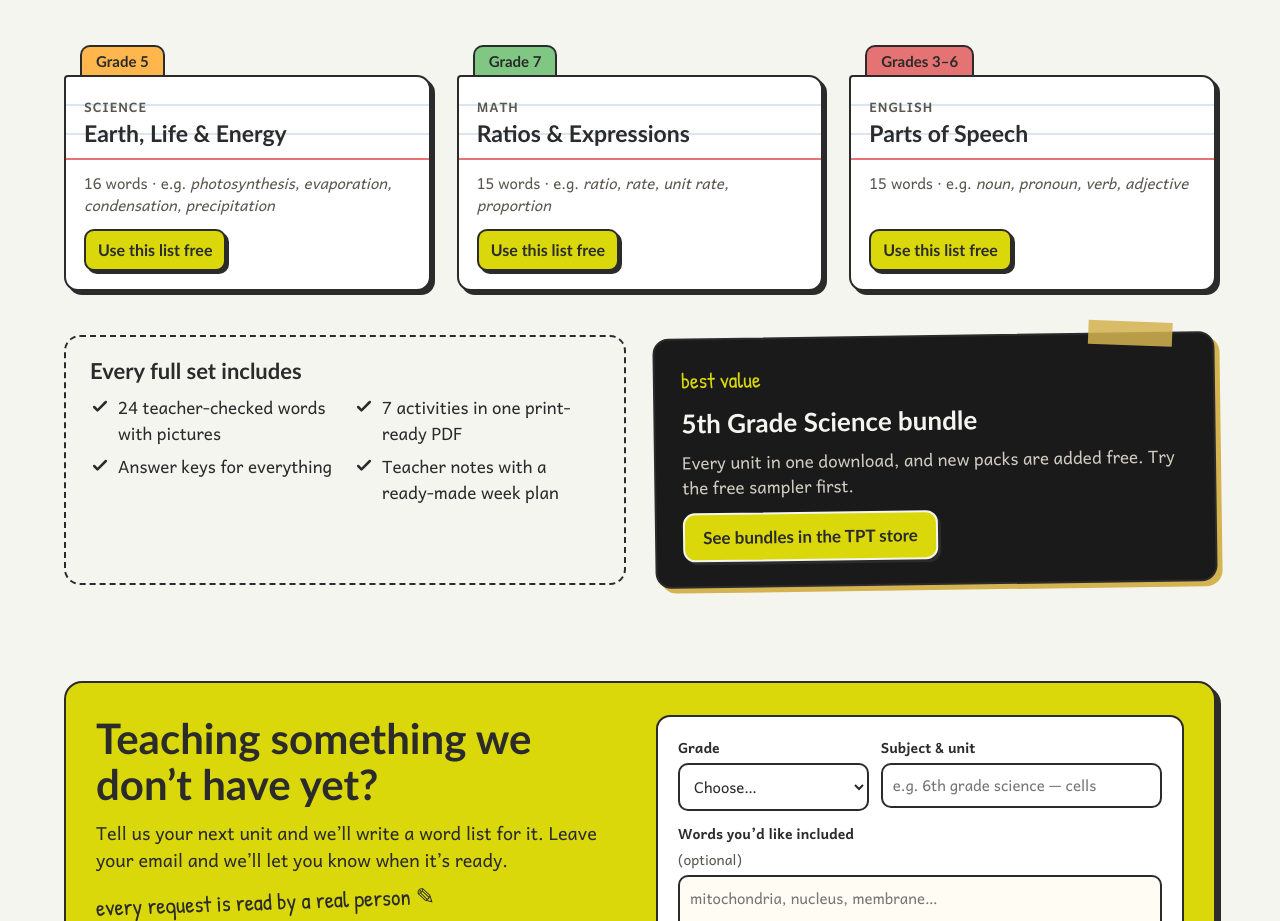
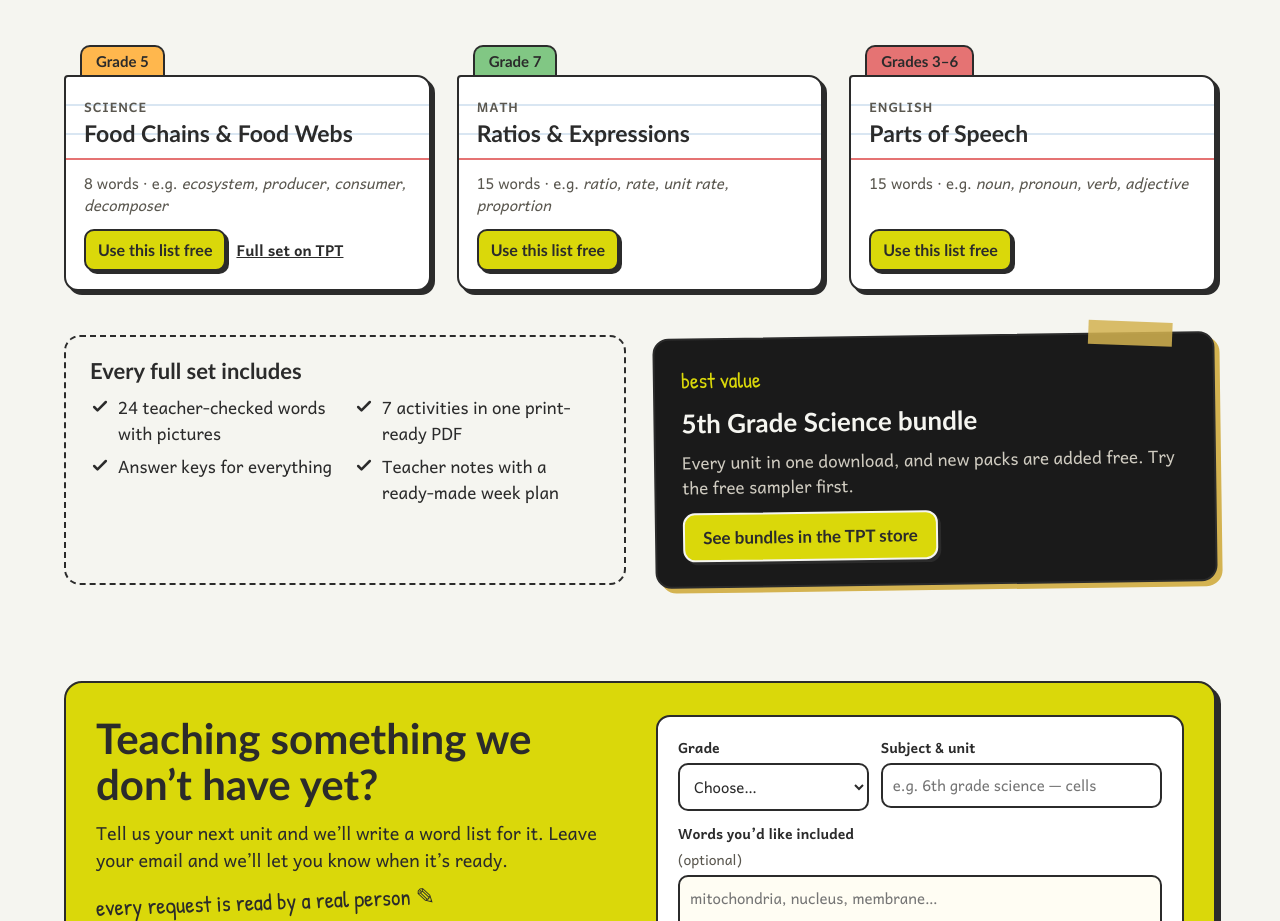
Before and after one commit to DangerLabKing/liveglossarypro, a React (Vite) app: page / in a window 1280 px wide. Shown: the part 2560-3481 px from the top of the page. Built offline with nearby package versions, Linux system fonts and the light colour scheme; a web font is replaced by a local one.

Commit message:
Grade 5 starter list: Food Chains & Food Webs with TPT link

```diff
--- a/src/App.jsx
+++ b/src/App.jsx
@@ -112,7 +112,7 @@ export default function App() {
 
   /** Load one of the sample lists and open the worksheet screen. */
   const loadSample = (list) => {
-    replaceList(list.words.map(([term, description]) => ({ term, description })), `${list.grade} · ${list.title}`,
+    replaceList(list.words.map(([term, description, icon]) => (icon ? { term, description, icon } : { term, description })), `${list.grade} · ${list.title}`,
       `Switched to “${list.title}”`);
     go('/make');
   };
--- a/src/content/site.js
+++ b/src/content/site.js
@@ -58,27 +58,21 @@ export const THEMES = [
 //   grade   shown on the card's folder tab
 //   band    one of 'K–2', '3–5', '6–8', '9–12' (used by the grade filter)
 //   color   folder-tab colour
-//   words   [term, definition] pairs
+//   words   [term, definition] pairs, or [term, definition, picture] to choose the picture
+//   tpt     optional link to the full set on TPT (shows a "Full set on TPT" link on the card)
 export const SAMPLE_LISTS = [
   {
-    id: 'g5-science', title: 'Earth, Life & Energy', subject: 'Science', grade: 'Grade 5', band: '3–5', color: '#FFB74D',
+    id: 'g5-science', title: 'Food Chains & Food Webs', subject: 'Science', grade: 'Grade 5', band: '3–5', color: '#FFB74D',
+    tpt: 'https://www.teacherspayteachers.com/Product/Ecosystems-Vocabulary-Activities-5th-Grade-Science-Flash-Cards-Quiz-Frayer-16840738',   // paste the Ecosystems pack's TPT link here
     words: [
-      ['Photosynthesis', 'The process plants use to make food from sunlight, water, and carbon dioxide.'],
-      ['Evaporation', 'When liquid water is heated and changes into water vapor, a gas.'],
-      ['Condensation', 'When water vapor cools and changes back into liquid droplets, like on a cold glass.'],
-      ['Precipitation', 'Water that falls from clouds as rain, snow, sleet, or hail.'],
-      ['Habitat', 'The natural home of an animal or plant where it finds food, water, and shelter.'],
-      ['Ecosystem', 'All the living and nonliving things in an area that interact with each other.'],
-      ['Predator', 'An animal that hunts and eats other animals.'],
-      ['Prey', 'An animal that is hunted and eaten by another animal.'],
-      ['Fossil', 'The preserved remains or traces of a plant or animal that lived long ago.'],
-      ['Erosion', 'The movement of rock and soil from one place to another by wind, water, or ice.'],
-      ['Volcano', "An opening in the Earth's crust where melted rock, called magma, erupts."],
-      ['Magnet', 'An object that attracts iron and steel and has a north and south pole.'],
-      ['Gravity', 'The force that pulls objects toward each other, such as toward the center of Earth.'],
-      ['Friction', 'A force that slows down moving objects when two surfaces rub together.'],
-      ['Circuit', 'A closed path that electricity flows through.'],
-      ['Orbit', 'The curved path an object takes around a planet or star.'],
+      ['Ecosystem', 'A community of living organisms and their physical environment.', 'tree'],
+      ['Producer', 'An organism that makes its own food.', 'sprout'],
+      ['Consumer', 'An organism that obtains energy by eating other organisms.', 'paw'],
+      ['Decomposer', 'An organism that breaks down dead plants and animals.', 'recycle'],
+      ['Predator', 'An animal that hunts other animals.', 'bird'],
+      ['Prey', 'An animal hunted by another animal.', 'fish'],
+      ['Food Chain', 'A sequence showing how energy passes from one organism to another.', 'wheat'],
+      ['Food Web', 'A network of interconnected food chains.', 'puzzle'],
     ],
   },
   {
```
